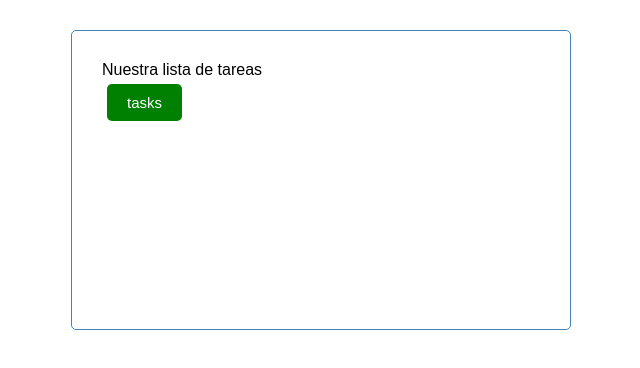
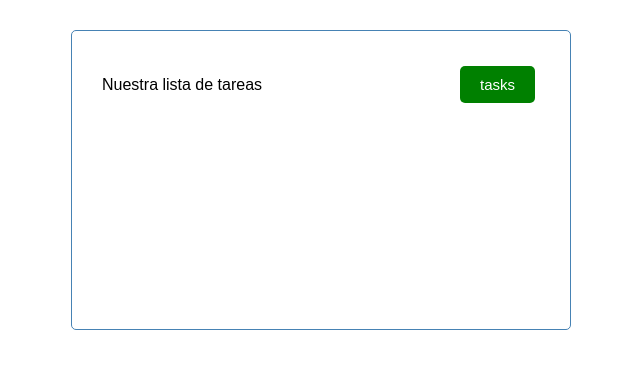
Before and after one commit to FacuNan/Lista-tareas-Argentina-ProgramA-, an Angular app: page / in a window 1280 px wide. Shown: the top 368 px of the page, without its empty margins (319-959 px from the left). Built offline with nearby package versions, Linux system fonts and the light colour scheme.

Commit message:
creacion de mocks de tasks

```diff
--- a/src/app/components/headers/headers.component.css
+++ b/src/app/components/headers/headers.component.css
@@ -0,0 +1,5 @@
+header{
+    display:flex;
+    justify-content: space-between;
+    align-items: center;
+}
```
Also changed, not shown: src/app/mock-servic.ts (added, +10 -0 lines), src/app/task.ts (added, +7 -0 lines).
